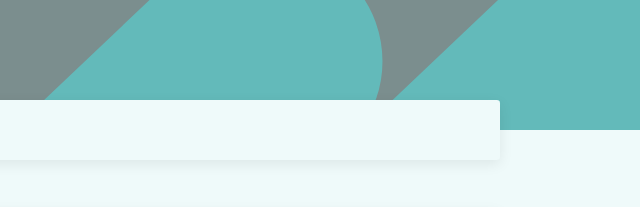
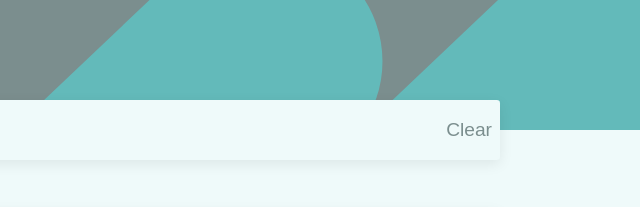
Before and after one commit to Ashish777Dev/Job-listing-filter, a website: page index.html in a window 1280 px wide. Shown: the top 207 px of the page, 640-1280 px from the left. Drawn offline with Linux system fonts and the light colour scheme.

Commit message:
feature: clear HTML button

```diff
--- a/index.html
+++ b/index.html
@@ -19,7 +19,7 @@
 
     <header class="header">
         <div class="filter-tab">
-
+            <button id="clear-filter">Clear</button>
         </div>
     </header>
 
```
